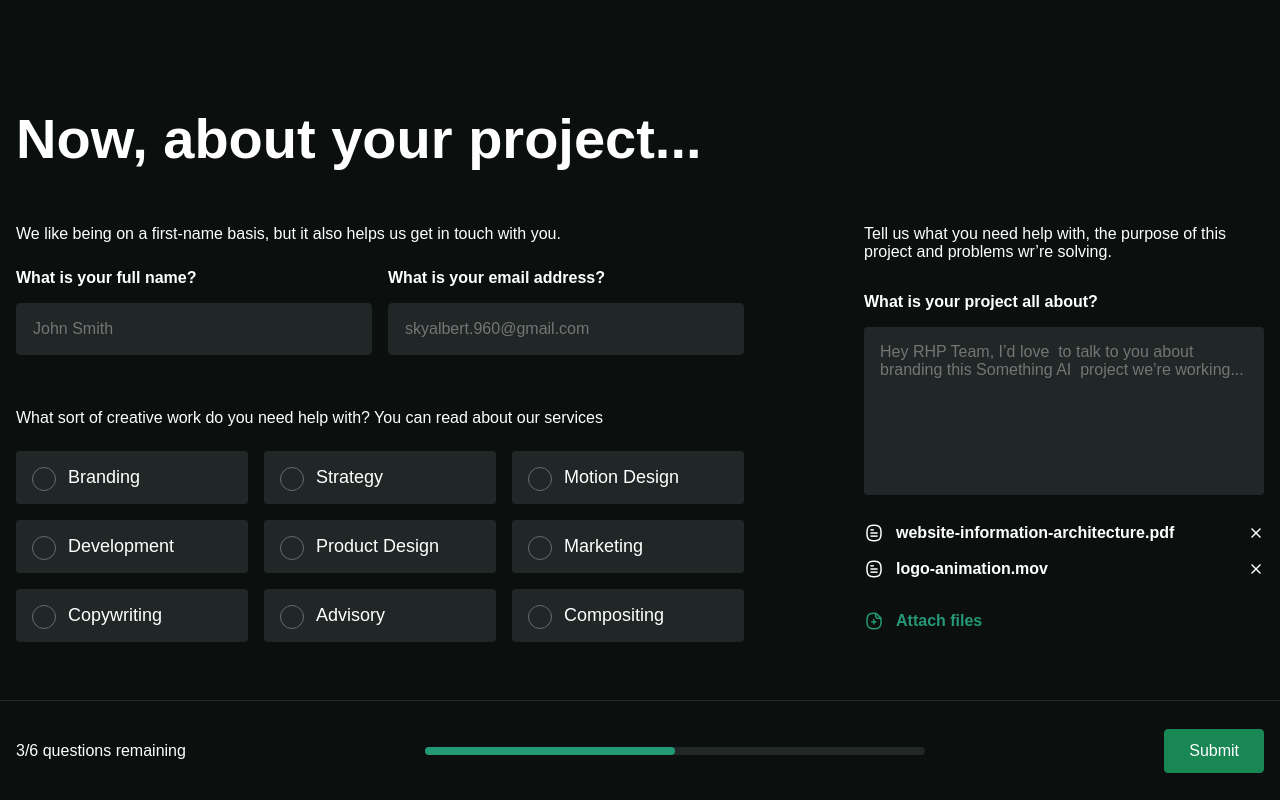
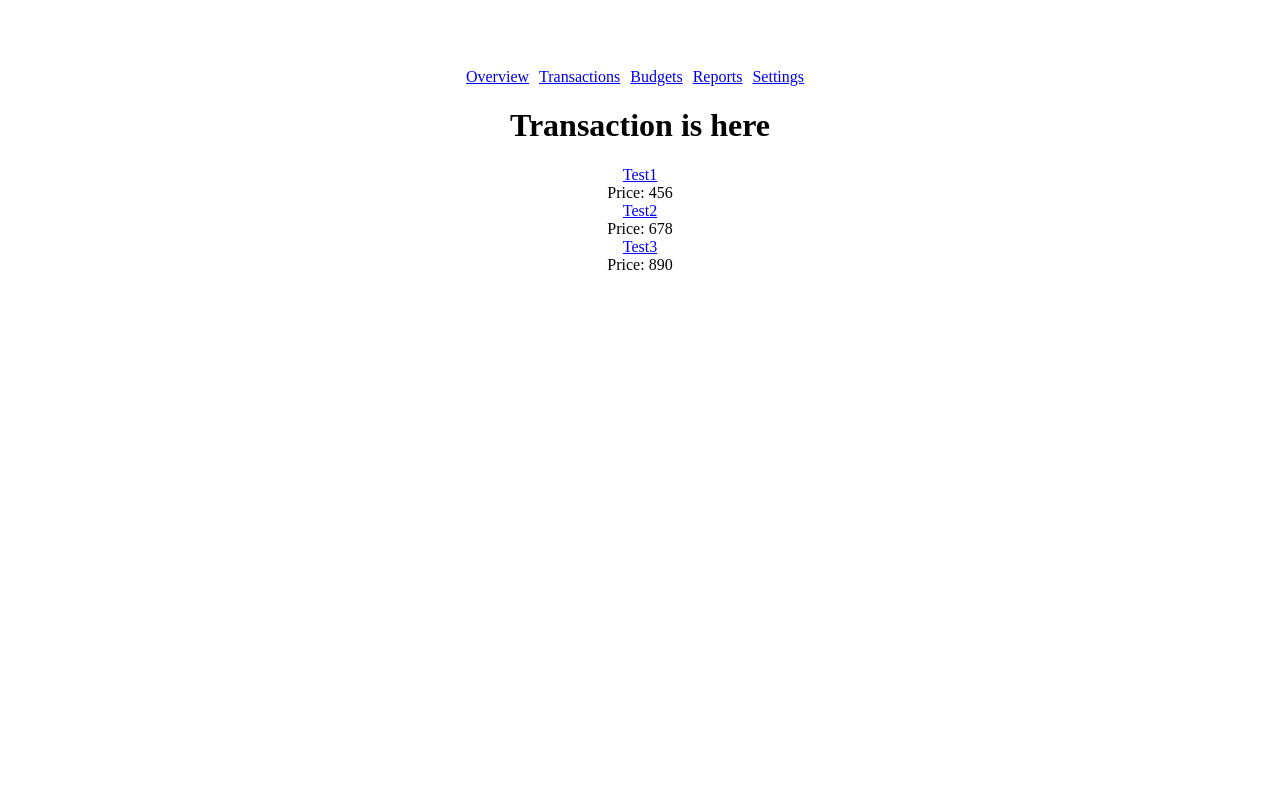
Before and after one commit to NguyenVanAnh97/Vue_learn, a Vue app in the folder my_project/: page /transaction in a window 1280 px wide. Built offline with nearby package versions, Linux system fonts and the light colour scheme.

Commit message:
update example router links

```diff
--- a/my_project/package.json
+++ b/my_project/package.json
@@ -11,7 +11,8 @@
     "format": "prettier --write src/"
   },
   "dependencies": {
-    "vue": "^3.4.21"
+    "vue": "^3.4.21",
+    "vue-router": "^4.3.2"
   },
   "devDependencies": {
     "@rushstack/eslint-patch": "^1.8.0",
--- /dev/null
+++ b/my_project/pages/404page.vue
@@ -0,0 +1,3 @@
+<template>
+    <h1>Không tìm thấy trang</h1>
+</template>
--- /dev/null
+++ b/my_project/pages/Home_page.vue
@@ -0,0 +1,13 @@
+<template>
+    <div>
+        <h1>Overview page is here</h1>
+    </div>
+</template>
+
+<script setup>
+
+</script>
+
+<style lang="css" scoped>
+
+</style>
--- /dev/null
+++ b/my_project/pages/Transaction.vue
@@ -0,0 +1,29 @@
+<template>
+    <div>
+        <h1>Transaction is here</h1>
+        <div class="item" v-for="item in transaction" :key="item.id">
+            <RouterLink :to="`/transaction/${item.id}`">{{ item.name }}</RouterLink>
+            <div class="price">
+                Price: {{ item.price }}
+            </div>
+        </div>
+    </div>
+</template>
+
+<script setup>
+const transaction = [{
+    id: 1,
+    name: "Test1",
+    price: 456
+}, {
+    id: 2333,
+    name: "Test2",
+    price: 678,
+}, {
+    id: 3,
+    name: "Test3",
+    price: 890,
+}]
+</script>
+
+<style scoped></style>
--- /dev/null
+++ b/my_project/pages/Transaction_detail.vue
@@ -0,0 +1,9 @@
+<template>
+    <div>
+        <h1>Transactions details</h1>
+        <h1>{{ $route.params.id }}</h1>
+    </div>
+</template>
+<script setup>
+
+</script>
--- /dev/null
+++ b/my_project/src/Apps.vue
@@ -0,0 +1,14 @@
+<template>
+    <div align="center">
+        <nav_Component />
+        <RouterView/>
+    </div>
+</template>
+
+<script setup>
+    import nav_Component from "./components/Router_View/Nav_router.vue"
+</script>
+
+<style scoped>
+
+</style>
--- /dev/null
+++ b/my_project/src/components/Router_View/Nav_router.vue
@@ -0,0 +1,26 @@
+<template>
+    <div>
+        <nav class="nav">
+
+            <RouterLink to="/">Overview</RouterLink>
+            <RouterLink to="/transaction">Transactions</RouterLink>
+            <RouterLink to="/">Budgets</RouterLink>
+            <RouterLink to="/">Reports</RouterLink>
+            <RouterLink to="/">Settings</RouterLink>
+
+        </nav>
+    </div>
+</template>
+
+<script setup>
+
+</script>
+
+<style scoped>
+* {
+    padding-top: 30px;
+}
+ nav > a {
+    margin-right: 10px;
+ }
+</style>
```
Also changed, not shown: my_project/router.js (added, +21 -0 lines), my_project/src/main.js (+8 -4 lines), 1 other file (tests, documents, lock files or other folders).
